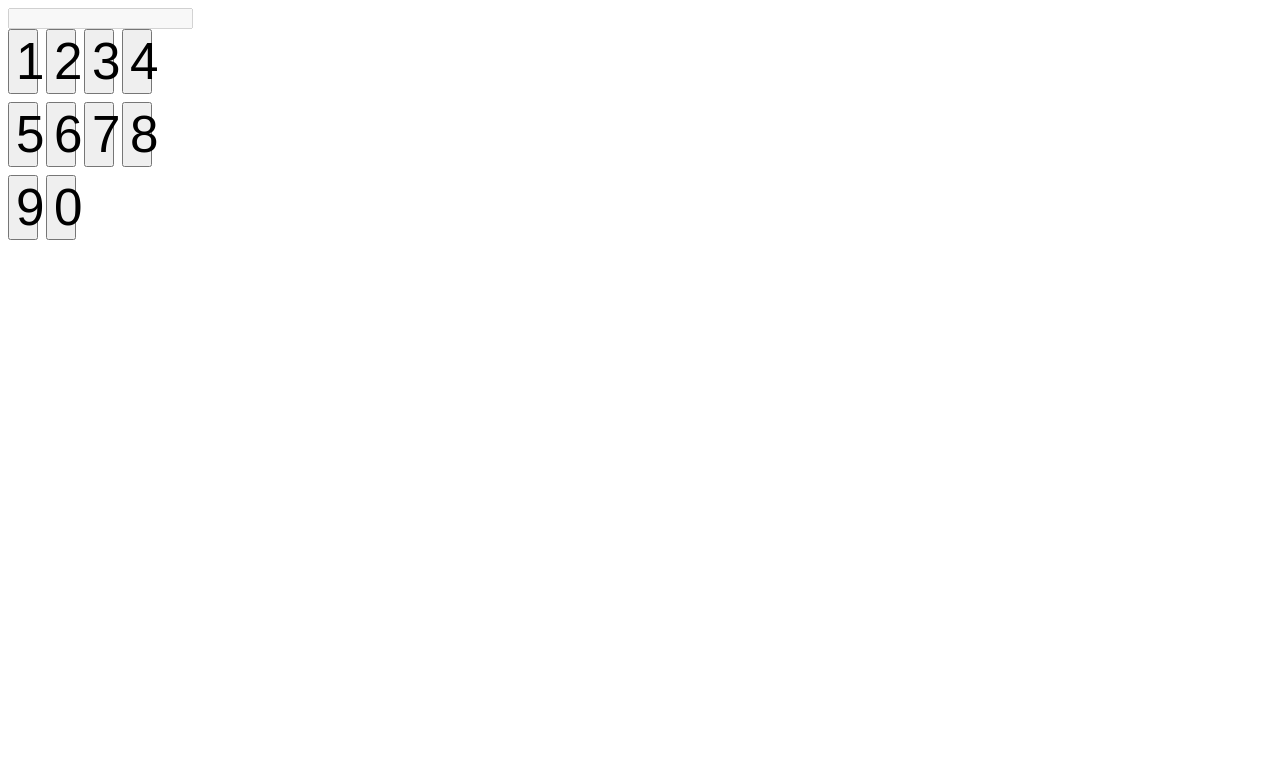
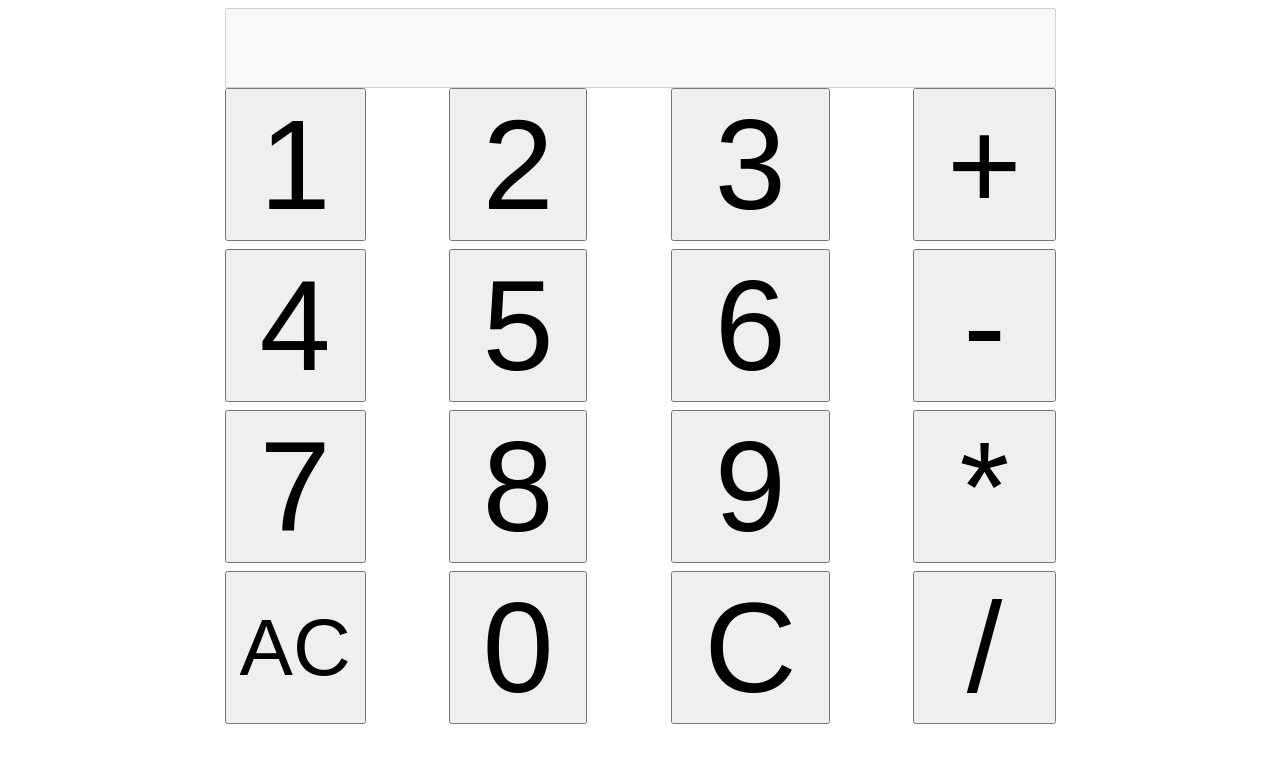
Before and after one commit to CauaRojas/Calculadora-React, a React (Create React App) app: page / in a window 1280 px wide. Shown: the top 762 px of the page. Built offline with nearby package versions, Linux system fonts and the light colour scheme; the HTML template or start-up script is replaced by a standard one.

Commit message:
Fiz o display adicionar e limpar texto

```diff
--- a/src/App.tsx
+++ b/src/App.tsx
@@ -1,28 +1,69 @@
-import React from 'react';
-import CalcButton from './CalculatorButton';
-import Display from './Display';
-import './styles/App.css';
-
-
-
+import React, { useState } from "react";
+import CalcButton from "./CalculatorButton";
+import Display from "./Display";
+import "./styles/App.css";
 
 function App() {
+    const [CalculatorText, setCalculatorText] = useState("");
+
+    const lastLetterIsOperator = (): boolean => {
+        const letter = CalculatorText[CalculatorText.length - 1];
+        return (
+            letter === "+" || letter === "-" || letter === "/" || letter === "*"
+        );
+    };
+    const addCalculatorTextNumber = (text: string) => {
+        setCalculatorText(CalculatorText + " " + text);
+    };
+    const AddCalculatorTextOperation = (text: string) => {
+        if (!lastLetterIsOperator() && CalculatorText !== "")
+            setCalculatorText(CalculatorText + " " + text);
+        else if (CalculatorText === "") setCalculatorText("0 " + text);
+        else
+            setCalculatorText(
+                CalculatorText.replace(
+                    CalculatorText[CalculatorText.length - 1],
+                    text
+                )
+            );
+    };
+
     return (
         <>
             <main>
-    <Display/>
+                <section>
+                    <Display text={CalculatorText} />
                     <div className="buttons">
-    <CalcButton value="1"/>
-    <CalcButton value="2"/>
-    <CalcButton value="3"/>
-    <CalcButton value="4"/>
-    <CalcButton value="5"/>
-    <CalcButton value="6"/>
-    <CalcButton value="7"/>
-    <CalcButton value="8"/>
-    <CalcButton value="9"/>
-    <CalcButton value="0"/>
+                        <CalcButton value="1" Click={addCalculatorTextNumber} />
+                        <CalcButton value="2" Click={addCalculatorTextNumber} />
+                        <CalcButton value="3" Click={addCalculatorTextNumber} />
+                        <CalcButton
+                            value="+"
+                            Click={AddCalculatorTextOperation}
+                        />
+                        <CalcButton value="4" Click={addCalculatorTextNumber} />
+                        <CalcButton value="5" Click={addCalculatorTextNumber} />
+                        <CalcButton value="6" Click={addCalculatorTextNumber} />
+                        <CalcButton
+                            value="-"
+                            Click={AddCalculatorTextOperation}
+                        />
+                        <CalcButton value="7" Click={addCalculatorTextNumber} />
+                        <CalcButton value="8" Click={addCalculatorTextNumber} />
+                        <CalcButton value="9" Click={addCalculatorTextNumber} />
+                        <CalcButton
+                            value="*"
+                            Click={AddCalculatorTextOperation}
+                        />
+                        <CalcButton value="AC" Click={setCalculatorText} />
+                        <CalcButton value="0" Click={addCalculatorTextNumber} />
+                        <CalcButton value="C" Click={setCalculatorText} />
+                        <CalcButton
+                            value="/"
+                            Click={AddCalculatorTextOperation}
+                        />
                     </div>
+                </section>
             </main>
         </>
     );
--- a/src/CalculatorButton.tsx
+++ b/src/CalculatorButton.tsx
@@ -1,13 +1,20 @@
 import React from "react";
 
-interface ButtonCalc{
-    value : string;
+interface ButtonCalc {
+    value: string;
+    Click: Function;
 }
 
-export default function CalcButton({value}:ButtonCalc){
-    return(
+export default function CalcButton({ value, Click }: ButtonCalc) {
+    return (
         <>
-        <button className="calculator-button">{value}</button>
+            <button
+                className="calculator-button"
+                onClick={() => Click(value === "AC" ? "" : value)}
+                style={{ fontSize: value === "AC" ? "5rem" : "auto" }}
+            >
+                {value}
+            </button>
         </>
-    )
+    );
 }
--- a/src/Display.tsx
+++ b/src/Display.tsx
@@ -1,9 +1,17 @@
 import React from "react";
+interface CalculatorText {
+    text: string;
+}
 
-export default function Display(){
-    return(
+export default function Display({ text }: CalculatorText) {
+    return (
         <>
-        <input type="text" className="display" disabled={true} />
+            <input
+                type="text"
+                className="display"
+                disabled={true}
+                value={text}
+            />
         </>
-    )
+    );
 }
--- a/src/styles/App.css
+++ b/src/styles/App.css
@@ -1,9 +1,23 @@
+main {
+    width: 100%;
+    height: 100%;
+    display: flex;
+    flex-direction: column;
+    align-items: center;
+}
+.display {
+    width: fit-content;
+    font-size: 4rem;
+}
 .buttons {
+    width: 100%;
     display: grid;
-    grid-template-columns: repeat(4, 30px);
-    column-gap: 0.5rem;
+    grid-template-columns: 17% repeat(3, auto);
+    grid-template-rows: repeat(3, auto);
+
+    column-gap: 10%;
     row-gap: 0.5rem;
 }
 .calculator-button {
-    font-size: 3.2rem;
+    font-size: 8rem;
 }
```
Lines whose indentation alone changed are shown as unchanged.
